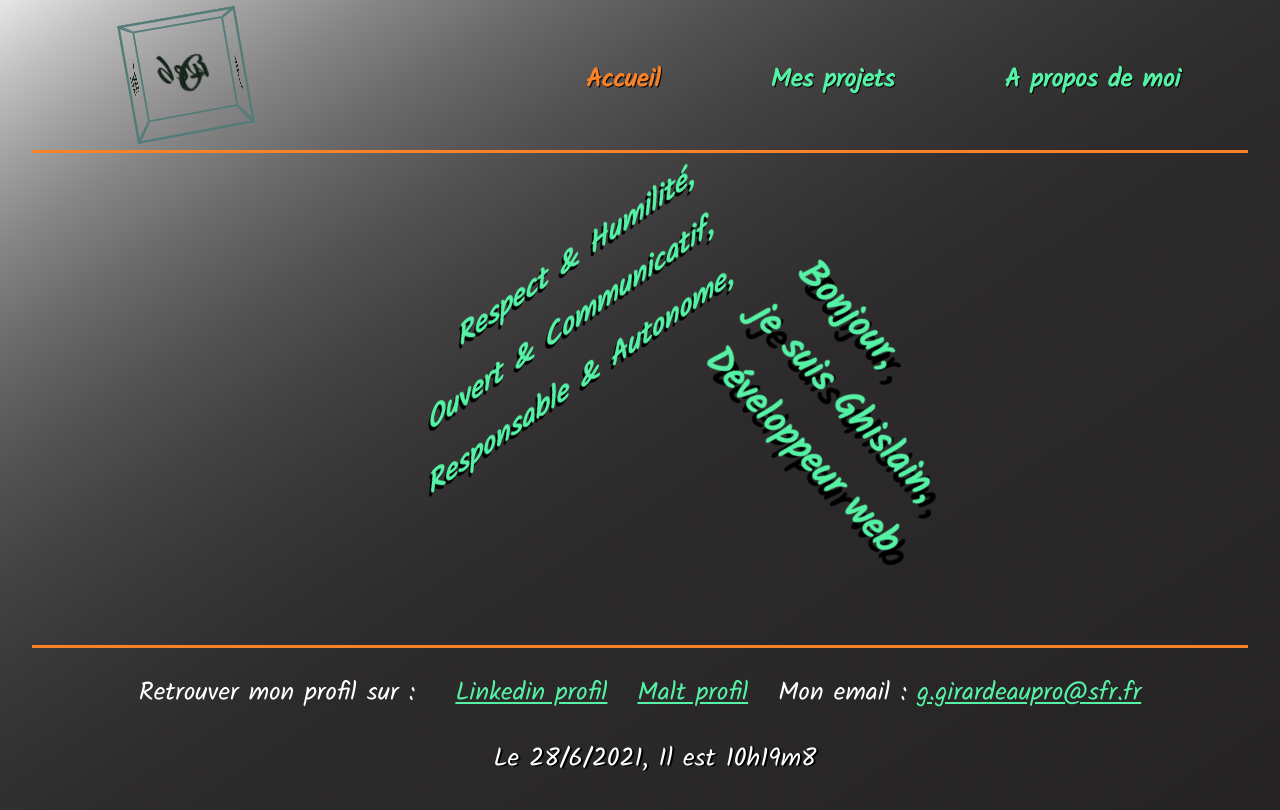
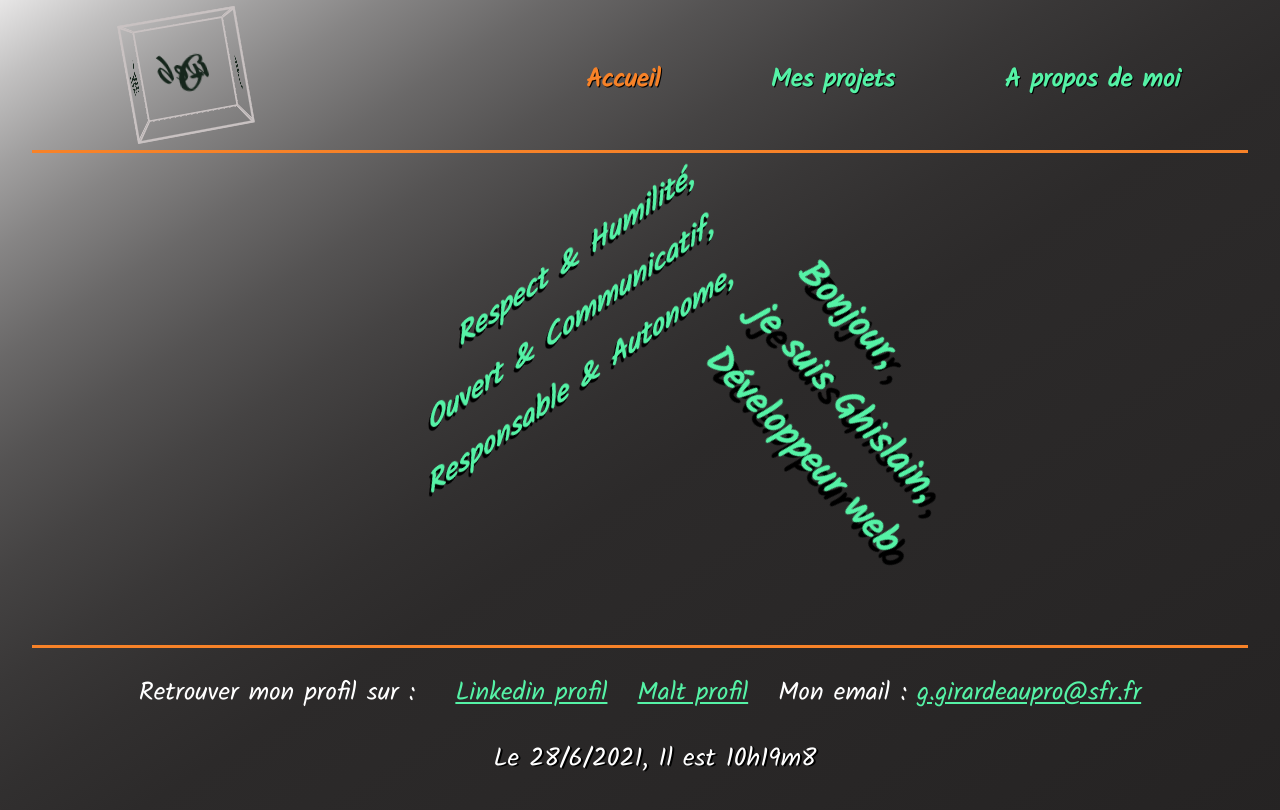
Before and after one commit to ghislaingirardeau/Portfolio_Nuxt, a Nuxt app: page / in a window 1280 px wide. Shown: the top 810 px of the page. Built offline with nearby package versions, Linux system fonts and the light colour scheme.

Commit message:
test logo white

```diff
--- a/assets/css/sass/components/logo.scss
+++ b/assets/css/sass/components/logo.scss
@@ -18,7 +18,7 @@
     font-family: $font_logo;
     font-size: 2.4rem;
 	padding-top: 20px;
-    border: $color-blue-mid 2px solid;
+    border: rgb(201, 194, 194) 2px solid;
 	color: $color-dark;
 }
 .back {
```
